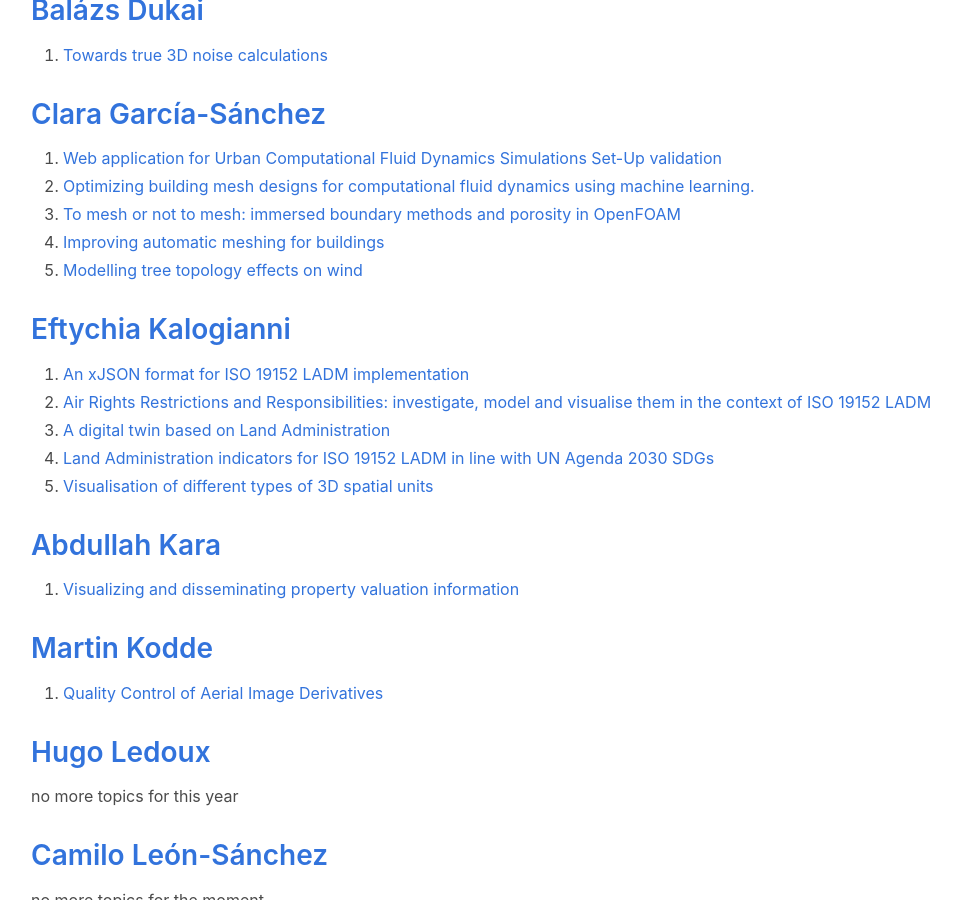
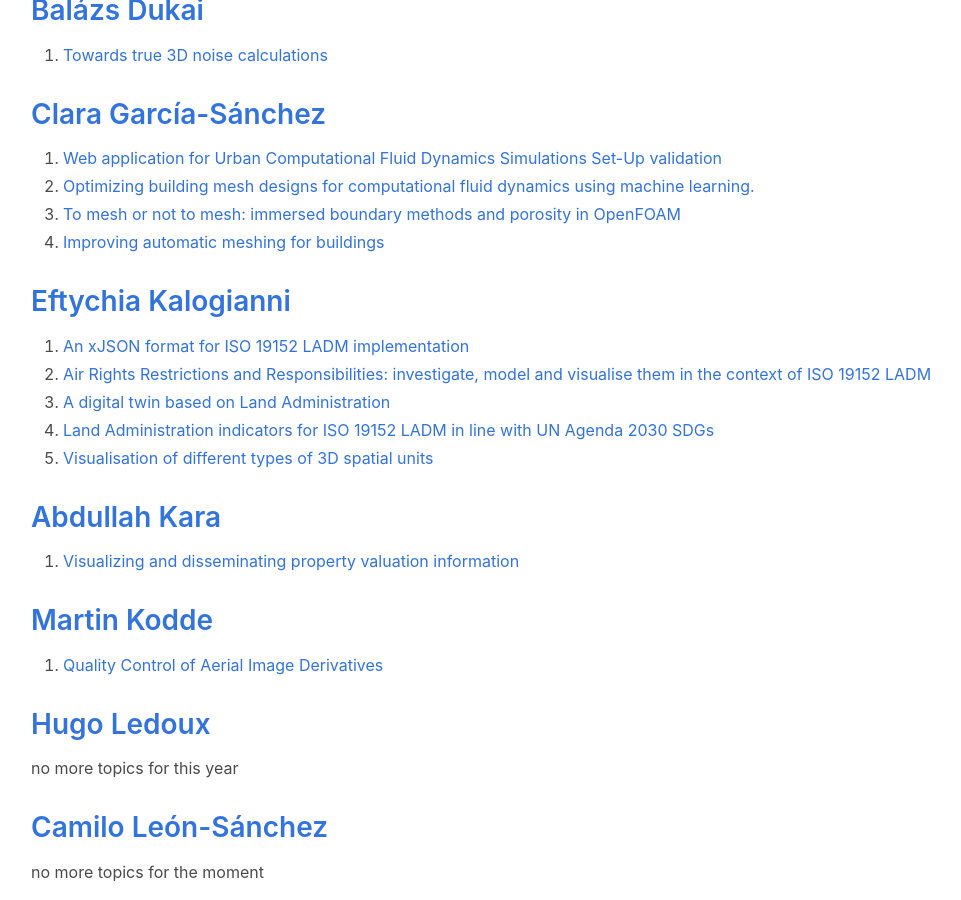
Before and after one commit to tudelft3d/geo2020, a Jekyll site: the page built from potentialtopics/index.md, in a window 1280 px wide and 900 px high, scrolled down 1437 px. Shown: the whole window, without its empty margins (33-994 px from the left). Built offline with Jekyll 4.4.1, drawn with Linux system fonts in a browser that asks for light colours; nearby versions of some CDN libraries.

Commit message:
removed gone topics

```diff
--- a/potentialtopics/index.md
+++ b/potentialtopics/index.md
@@ -57,7 +57,6 @@ no more topics for this year
 2. [Optimizing building mesh designs for computational fluid dynamics using machine learning.](https://3d.bk.tudelft.nl/education/msctopics/#optimizing-building-mesh-designs-for-computational-fluid-dynamics-using-machine-learning)
 3. [To mesh or not to mesh: immersed boundary methods and porosity in OpenFOAM](https://3d.bk.tudelft.nl/education/msctopics/#to-mesh-or-not-to-mesh-immersed-boundary-methods-and-porosity-in-openfoam)
 4. [Improving automatic meshing for buildings](https://3d.bk.tudelft.nl/education/msctopics/#improving-automatic-meshing-for-buildings)
-5. [Modelling tree topology effects on wind](https://3d.bk.tudelft.nl/education/msctopics/#modelling-tree-topology-effects-on-wind)
 
 
 ## [Eftychia Kalogianni](https://www.tudelft.nl/en/staff/e.kalogianni/)
```
